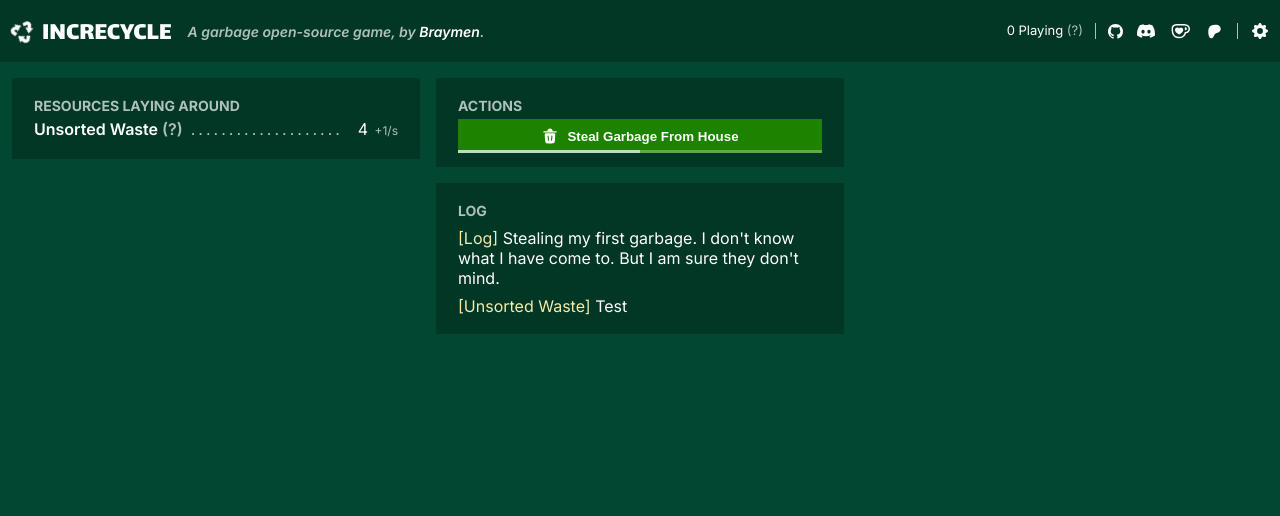
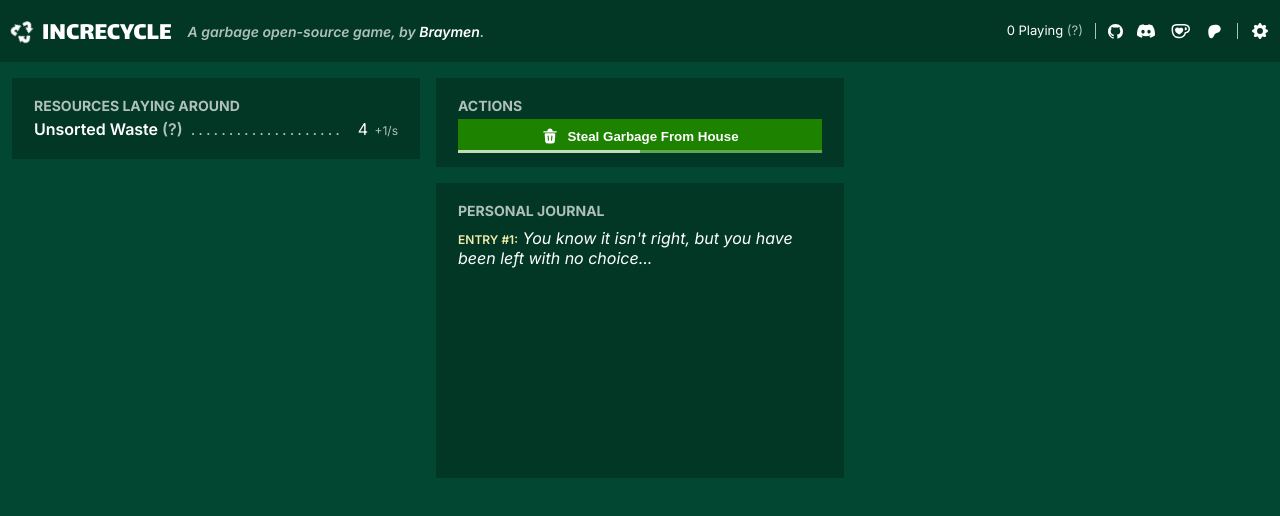
Before and after one commit to braymen/increcycle, a React (Vite) app: page / in a window 1280 px wide. Both pictures are taken after a click on the button "Steal Garbage From House". Shown: the top 516 px of the page. Built offline with nearby package versions, Linux system fonts and the light colour scheme; no server answers.

Commit message:
feat: journal with display

```diff
--- /dev/null
+++ b/src/content/story.ts
@@ -0,0 +1,37 @@
+import type { GameState } from '../scripts/reducer'
+import { getResource } from './resources'
+
+interface Story {
+    name: string
+    text: string
+    checkTrigger: Function
+}
+
+export const StoryJSON = [
+    {
+        name: 'Stealing Trash',
+        text: "You know it isn't right, but you have been left with no choice...",
+        checkTrigger: (state: GameState) => getResource('Unsorted Waste', state) > 0,
+    },
+    {
+        name: 'Sift Through Garbage',
+        text: "I hope there's something in here I can sell... anything. I know Sam will take recyclables for a little money.",
+        checkTrigger: (state: GameState) => getResource('Garbage', state) > 0,
+    },
+    {
+        name: 'Sell Recyclables to Sam',
+        text: "There we go. Finally a little cash. Sam also gave me a site I can use to build my own landfill. Not the most glamourous job, but it's something. I can work with something.",
+        checkTrigger: (state: GameState) => state.money > 0,
+    },
+    {
+        name: 'Dump in the Ocean',
+        text: "We ran out of space for garbage, but I have no methods of getting rid of it. Sam has a pump that dumps it right into the ocean... I hate using it, but I need to or I can't continue to run this.",
+        checkTrigger: (state: GameState) => state.trackers.oceanGarbage > 0,
+    },
+] as const satisfies readonly Story[]
+
+export type StoryKey = (typeof StoryJSON)[number]['name']
+
+export const findStory = (key: StoryKey, state: GameState) => {
+    return StoryJSON.find((r) => r.name === key)
+}
--- a/src/scripts/reducer.ts
+++ b/src/scripts/reducer.ts
@@ -5,6 +5,7 @@ import { hasUnlock, UnlocksJSON, type UnlockKey } from '../content/unlocks'
 import { calculateDerived } from './formula'
 import type { ProgressActionKey } from '../ui/components/ProgressActionButton'
 import { hasAchievement, type AchievementKey } from '../content/achievements'
+import { StoryJSON, type StoryKey } from '../content/story'
 
 // Setting up Game State
 export interface GameState {
@@ -31,6 +32,7 @@ export interface GameState {
     trackers: {
         oceanGarbage: number
     }
+    story: StoryKey[]
 }
 
 export const initialState = (): GameState => {
@@ -51,6 +53,7 @@ export const initialState = (): GameState => {
         trackers: {
             oceanGarbage: 0,
         },
+        story: [],
     }
 }
 
@@ -137,11 +140,7 @@ export const reducer = (state: GameState, action: GameActions): GameState => {
                 }
             }
 
-            const garbageKindaFull = amountOf('Garbage') >= derived.garbageCapacity / 2
-            const unsortedKindaFull = amountOf('Unsorted Waste') >= derived.unsortedCapacity / 2
-            const recyclablesKindaFull = recyclablesTotal() >= derived.recyclablesCapacity / 2
-            if (!hasUnlock('Capacities', state) && (garbageKindaFull || unsortedKindaFull || recyclablesKindaFull))
-                newUnlocks.push('Capacities')
+            if (!hasUnlock('Capacities', state) && state.money > 0) newUnlocks.push('Capacities')
             const garbageFull = amountOf('Garbage') >= derived.garbageCapacity
             const unsortedFull = amountOf('Unsorted Waste') >= derived.unsortedCapacity
             const recyclablesFull = recyclablesTotal() >= derived.recyclablesCapacity
@@ -151,11 +150,22 @@ export const reducer = (state: GameState, action: GameActions): GameState => {
                 newUnlocks.push('Dump Garbage')
             }
 
+            // Story Checks
+            const currentStoryIndex = state.story.length
+            let newStory: StoryKey[] = []
+            if (currentStoryIndex + 1 <= StoryJSON.length) {
+                const unlockNextStoryEntry = StoryJSON[currentStoryIndex].checkTrigger(state)
+                if (unlockNextStoryEntry) {
+                    newStory.push(StoryJSON[currentStoryIndex].name as StoryKey)
+                }
+            }
+
             return {
                 ...state,
                 money: newMoney,
                 resources: [...newResources],
                 unlocks: [...state.unlocks, ...newUnlocks],
+                story: [...state.story, ...newStory],
                 lastTick,
             }
         }
--- a/src/ui/components/LevelLine.tsx
+++ b/src/ui/components/LevelLine.tsx
@@ -5,15 +5,19 @@ interface Props {
     level: number
     price: number
     canAfford: boolean
+    levelPrefix?: string
+    levelSuffix?: string
     callback: Function
 }
 
-function LevelLine({ title, level, price, canAfford, callback }: Props) {
+function LevelLine({ title, level, price, canAfford, levelPrefix, levelSuffix, callback }: Props) {
     return (
         <div className="level-line fade-in">
             <div className="level-line-title">
                 {title}
-                <span style={{ float: 'right', marginRight: '12px' }}>Lvl. {level}</span>
+                <span style={{ float: 'right', marginRight: '12px' }}>
+                    {levelPrefix !== undefined ? levelPrefix : 'Lvl.'} {level} {levelSuffix !== undefined ? levelSuffix : ''}
+                </span>
             </div>
             <div className="level-line-button">
                 <button className="button-yellow" disabled={!canAfford} onClick={() => callback()}>
--- a/src/ui/views/Actions.tsx
+++ b/src/ui/views/Actions.tsx
@@ -83,7 +83,7 @@ function Actions() {
                         >
                             <span className="action-button-label">
                                 <img className="action-button-icon" src={sellRecyclablesIcon} />
-                                Sell Recyclables to Shady Sam
+                                Sell Recyclables to Sam
                             </span>
                         </button>
                     </div>
--- a/src/ui/views/Capacities.tsx
+++ b/src/ui/views/Capacities.tsx
@@ -18,7 +18,7 @@ function Capacities() {
     }, [state.unlocks])
 
     return (
-        <Panel title="Capacities">
+        <Panel title="Landfill Capacities">
             {unlocks.unsortedWaste && (
                 <CapacityLine
                     primaryText="Unsorted Waste"
--- a/src/ui/views/Log.tsx
+++ b/src/ui/views/Log.tsx
@@ -1,20 +1,47 @@
-import { UnlocksJSON } from '../../content/unlocks'
+import { useEffect, useRef } from 'react'
+import { findStory } from '../../content/story'
 import Panel from '../components/Panel'
 import { useGameState } from '../state/GameContext'
 
+const FADE_STEPS = 5
+const MIN_OPACITY = 0.4
+
 function Log() {
     const state = useGameState()
+    const journalRef = useRef<HTMLDivElement>(null)
+    const hasScrolled = useRef(false)
+
+    useEffect(() => {
+        const element = journalRef.current
+        if (!element) return
+        element.scrollTo({ top: element.scrollHeight, behavior: hasScrolled.current ? 'smooth' : 'auto' })
+        hasScrolled.current = true
+    }, [state.story.length])
 
     return (
-        <Panel title="Log">
-            <div>
-                {state.unlocks.map((u) => {
-                    const uData = UnlocksJSON.find((uj) => uj.name === u)
-                    if (!uData?.logText) return
+        <Panel title="Personal Journal">
+            <div
+                ref={journalRef}
+                style={{
+                    height: '240px',
+                    overflowY: 'auto',
+                    paddingRight: '8px',
+                    scrollbarWidth: 'thin',
+                    scrollbarColor: 'var(--button-color) var(--bg-2)',
+                }}
+            >
+                {state.story.map((u, index) => {
+                    const uData = findStory(u, state)
+                    if (!uData) return
+                    const age = Math.min(state.story.length - 1 - index, FADE_STEPS)
+                    const opacity = 1 - (age * (1 - MIN_OPACITY)) / FADE_STEPS
                     return (
-                        <p className="fade-in">
-                            <span style={{ color: '#f3ebac' }}>[{uData.name}]</span> {uData?.logText}
-                        </p>
+                        <div key={u + index} className="fade-in">
+                            <p style={{ opacity, transition: 'opacity 0.5s' }}>
+                                <span style={{ color: '#f3ebac', fontWeight: '600', fontSize: '12px' }}>ENTRY #{index + 1}:</span>{' '}
+                                <span style={{ fontStyle: 'italic' }}>{uData.text}</span>
+                            </p>
+                        </div>
                     )
                 })}
             </div>
--- a/src/ui/views/Trashmart.tsx
+++ b/src/ui/views/Trashmart.tsx
@@ -44,14 +44,16 @@ function Trashmart() {
     }, [state.levels])
 
     return (
-        <Panel title="Trashmart">
+        <Panel title="The Garbage District">
             <div className="level-lines-container">
-                <h3 className="level-lines-category">Logistics Upgrades</h3>
+                <h3 className="level-lines-category">Hire Employees</h3>
                 <LevelLine
                     title={`Truck Driver`}
                     level={levels.truckDrivers}
                     price={derived.truckDriverCost}
                     canAfford={derived.truckDriverCost <= state.money}
+                    levelPrefix=""
+                    levelSuffix="Hired"
                     callback={() => {
                         dispatch({ type: 'CHANGE_LEVEL', payload: { amount: 1, key: 'Truck Driver' } })
                         dispatch({ type: 'CHANGE_MONEY', payload: { amount: -derived.truckDriverCost } })
@@ -63,6 +65,8 @@ function Trashmart() {
                         level={levels.organizers}
                         price={derived.organizerCost}
                         canAfford={derived.organizerCost <= state.money}
+                        levelPrefix=""
+                        levelSuffix="Hired"
                         callback={() => {
                             dispatch({ type: 'CHANGE_LEVEL', payload: { amount: 1, key: 'Organizer' } })
                             dispatch({ type: 'CHANGE_MONEY', payload: { amount: -derived.organizerCost } })
```
